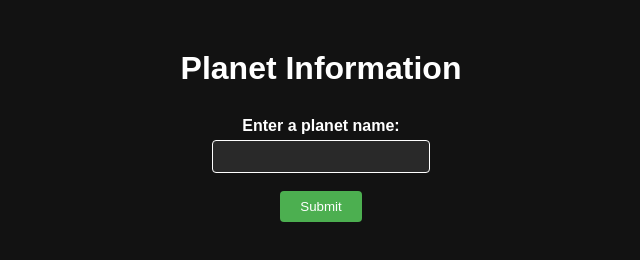
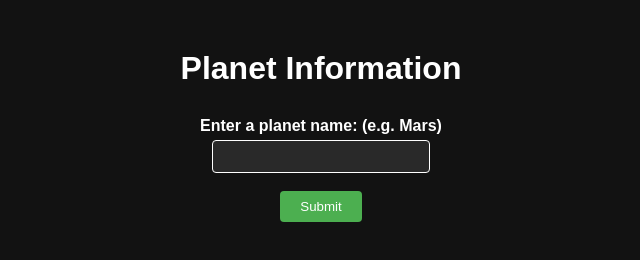
Before and after one commit to skills/secure-code-game, a plain HTML site: page Season-2/Level-3/templates/index.html in a window 1280 px wide. Shown: the whole page, without its empty margins (319-959 px from the left). Drawn offline with Linux system fonts and the light colour scheme.

Commit message:
Prompting user for planet input starting with a capital letter

```diff
--- a/Season-2/Level-3/templates/index.html
+++ b/Season-2/Level-3/templates/index.html
@@ -53,7 +53,7 @@
 <body>
     <h1>Planet Information</h1>
     <form action="/" method="POST">
-        <label for="planet">Enter a planet name:</label>
+        <label for="planet">Enter a planet name: (e.g. Mars)</label>
         <input type="text" id="planet" name="planet">
         <br><br>
         <input type="submit" value="Submit">
```
